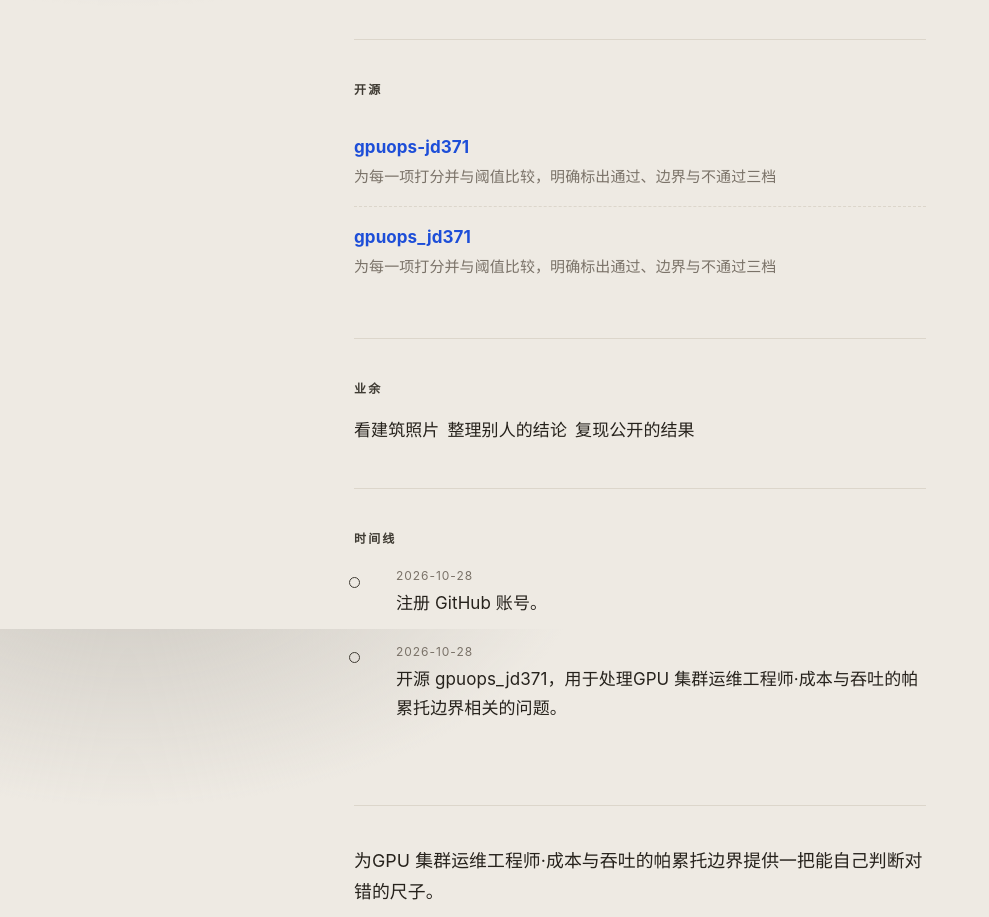
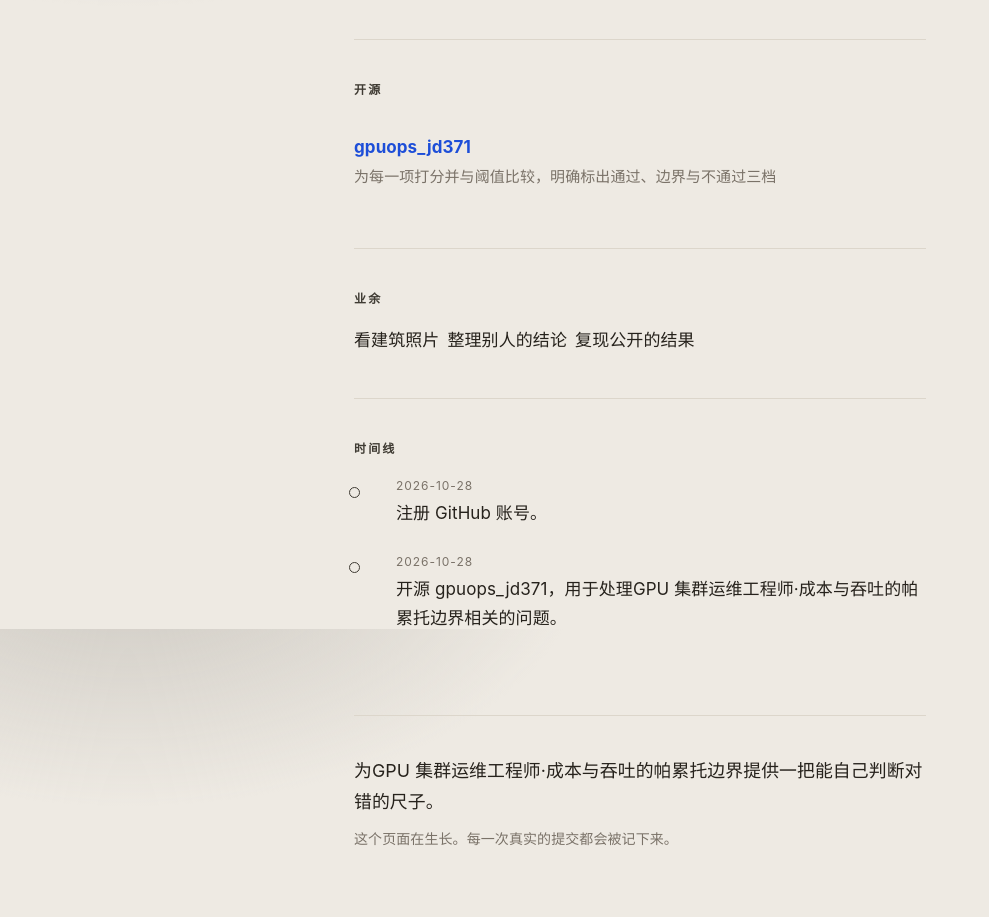
Before and after one commit to epicex/epicex.github.io, a plain HTML site: page index.html in a window 1280 px wide. Shown: the part 971-1888 px from the top of the page, without its empty margins (0-989 px from the left). Drawn offline with Linux system fonts and the light colour scheme.

Commit message:
fix: 更新个人站点

```diff
--- a/index.html
+++ b/index.html
@@ -102,9 +102,6 @@
 <section id="work">
   <h2>开源</h2>
   <ul class="repos">
-    <li><div class="name"><a href="https://github.com/epicex/gpuops-jd371" rel="noopener">gpuops-jd371</a></div>
-      <div class="desc">为每一项打分并与阈值比较，明确标出通过、边界与不通过三档</div>
-    </li>
     <li><div class="name"><a href="https://github.com/epicex/gpuops_jd371" rel="noopener">gpuops_jd371</a></div>
       <div class="desc">为每一项打分并与阈值比较，明确标出通过、边界与不通过三档</div>
     </li>
```
